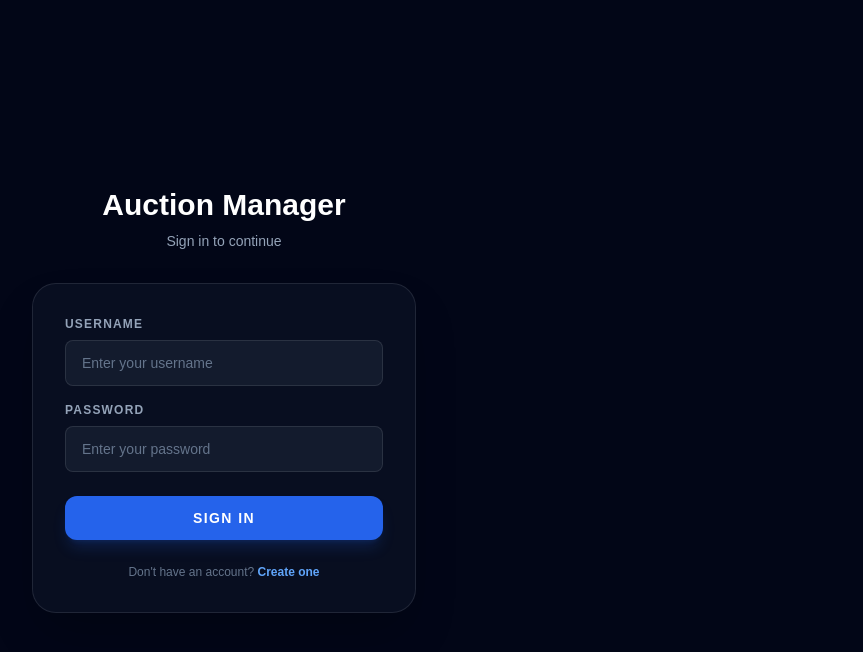
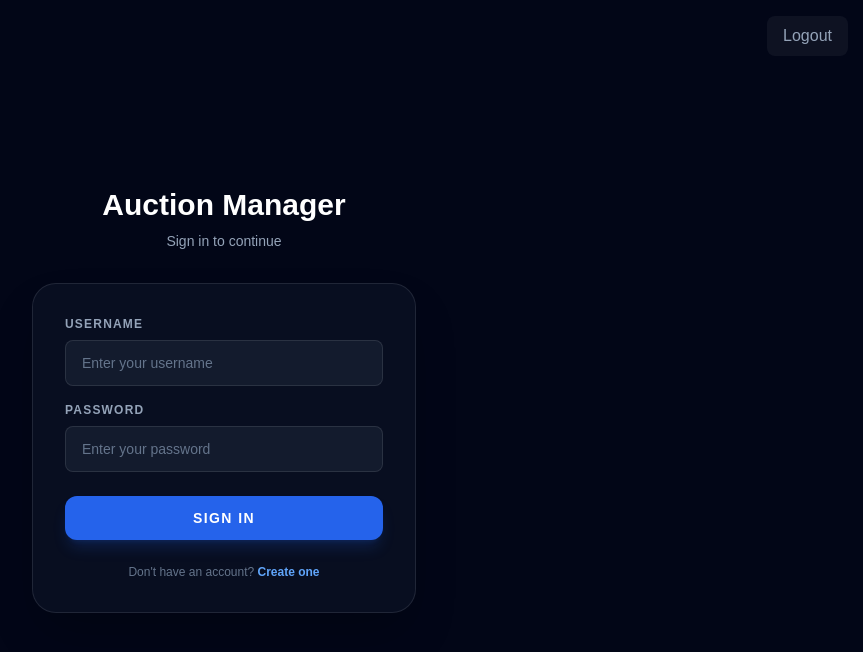
Before and after one commit to anupmehta702/CricketAuctionPro, a React (Vite) app: page /summary/1#/login in a window 1280 px wide. Shown: the top 652 px of the page, without its empty margins (416-1279 px from the left). Built offline with nearby package versions, Linux system fonts and the light colour scheme; sample sign-in values are in the browser's storage; a web font is replaced by a local one.

Commit message:
Ensured that images are loaded from supabase for palyerSelection,auction and squads page along with adding logout button

```diff
--- a/App.tsx
+++ b/App.tsx
@@ -12,12 +12,14 @@ import LoginPage from './pages/LoginPage';
 import CreateAccountPage from './pages/CreateAccountPage';
 import PlayersPage from './pages/PlayersPage';
 import AdminRoute from './components/AdminRoute';
+import LogoutButton from './components/LogoutButton';
 
 const App: React.FC = () => {
   return (
     <AuctionProvider>
       <HashRouter>
         <div className="min-h-screen bg-[#020617] text-white">
+          <LogoutButton />
           <Routes>
             <Route path="/" element={<Navigate to="/login" replace />} />
             <Route path="/login" element={<LoginPage />} />
--- /dev/null
+++ b/components/LogoutButton.tsx
@@ -0,0 +1,26 @@
+import React from 'react';
+import { useNavigate } from 'react-router-dom';
+import { signOut } from '../src/supabaseClient';
+import { useAuction } from '../context/AuctionContext';
+
+const LogoutButton: React.FC = () => {
+  const navigate = useNavigate();
+  const { user } = useAuction();
+
+  const handleLogout = async () => {
+    await signOut();
+    navigate('/login');
+  };
+
+  return user ? (
+    <button
+      onClick={handleLogout}
+      className="fixed top-4 right-4 bg-white/5 text-slate-400 px-4 py-2 rounded-lg hover:text-red-500 hover:bg-white/10 transition-colors focus:outline-none"
+      title="Logout"
+    >
+      Logout
+    </button>
+  ) : null;
+};
+
+export default LogoutButton;
--- a/pages/AuctionPage.tsx
+++ b/pages/AuctionPage.tsx
@@ -79,8 +79,8 @@ const AuctionPage: React.FC = () => {
 
             <div className="relative bg-slate-900 border-4 border-yellow-500 rounded-3xl p-8 shadow-2xl animate-slide-up">
               <div className="relative w-48 h-48 mx-auto mb-6">
-                <img src={playersImages[currentPlayer.imageUrl]} className="w-full h-full object-cover rounded-full border-4 border-white/10 shadow-lg" alt={currentPlayer.name} />
-                <img src={teamImages[winningTeam.logo]} className="absolute -bottom-2 -right-2 w-20 h-20 bg-slate-800 object-contain p-2 rounded-full border-4 border-slate-700 shadow-md" alt={winningTeam.name} />
+                <img src={currentPlayer.imageUrl} className="w-full h-full object-cover rounded-full border-4 border-white/10 shadow-lg" alt={currentPlayer.name} />
+                <img src={winningTeam.logo} className="absolute -bottom-2 -right-2 w-20 h-20 bg-slate-800 object-contain p-2 rounded-full border-4 border-slate-700 shadow-md" alt={winningTeam.name} />
               </div>
 
               <h2 className="text-5xl font-bold font-display text-white tracking-tight animate-text-glow">{currentPlayer.name}</h2>
@@ -159,7 +159,7 @@ const AuctionPage: React.FC = () => {
               {/* Player Image - Large & Card Style */}
               <div className="w-full md:w-40 h-48 md:h-40 rounded-3xl bg-slate-800 border border-white/10 overflow-hidden flex items-center justify-center shrink-0 shadow-inner">
                 {currentPlayer.imageUrl ? (
-                  <img src={playersImages[currentPlayer.imageUrl]} className="w-full h-full object-cover" alt={currentPlayer.name} />
+                  <img src={currentPlayer.imageUrl} className="w-full h-full object-cover" alt={currentPlayer.name} />
                 ) : (
                   <iconify-icon icon="lucide:user" className="text-6xl text-slate-700" />
                 )}
--- a/pages/PlayerSelectionPage.tsx
+++ b/pages/PlayerSelectionPage.tsx
@@ -115,7 +115,7 @@ const PlayerSelectionPage: React.FC = () => {
                   <div className="flex items-center gap-4">
                     <div className="w-12 h-12 rounded-xl bg-slate-800 flex items-center justify-center border border-white/5 overflow-hidden">
                       {p.imageUrl ? (
-                        <img src={playersImages[p.imageUrl]} className="w-full h-full object-cover" alt={p.name} />
+                        <img src={p.imageUrl} className="w-full h-full object-cover" alt={p.name} />
                       ) : (
                         <iconify-icon icon="lucide:user" className="text-xl text-slate-600" />
                       )}
--- a/pages/RosterPage.tsx
+++ b/pages/RosterPage.tsx
@@ -32,7 +32,7 @@ const EditTeamModal: React.FC<EditTeamModalProps> = ({ team, onUpdate, onCancel
         <h2 className="text-xl font-bold mb-4">Edit Team</h2>
         {team.logo && (
             <div className="w-24 h-24 mx-auto mb-4 rounded-full overflow-hidden border-2 border-slate-600">
-              <img src={teamsImages[team.logo]} alt={`${team.name} logo`} className="w-full h-full object-cover" />
+              <img src={team.logo} alt={`${team.name} logo`} className="w-full h-full object-cover" />
             </div>
         )}
         <form onSubmit={handleSubmit}>
@@ -123,7 +123,7 @@ const RosterPage: React.FC = () => {
         <div className="flex justify-between items-center mb-6">
           <div className="flex items-center gap-3">
             <div className="w-10 h-10 rounded-full border border-white/10 flex items-center justify-center">
-              {activeTeam.logo && <img src={teamsImages[activeTeam.logo]} className="w-full h-full object-cover" />}
+              {activeTeam.logo && <img src={activeTeam.logo} className="w-full h-full object-cover" />}
             </div>
             <div>
               <h1 className="text-xl font-bold font-display">{activeTeam?.name || 'Rosters'}</h1>
@@ -182,7 +182,7 @@ const RosterPage: React.FC = () => {
             teamRoster.map(p => (
               <div key={p.id} className="glass-card rounded-2xl p-4 flex gap-4 items-center group active:scale-[0.98] transition-all">
                 <div className="w-14 h-14 rounded-xl bg-slate-800 border border-white/10 flex items-center justify-center shrink-0 relative overflow-hidden">
-                  {p.imageUrl ? <img src={playersImages[p.imageUrl]} className="w-full h-full object-cover" /> : <iconify-icon icon="lucide:user" className="text-2xl text-slate-600" />}
+                  {p.imageUrl ? <img src={p.imageUrl} className="w-full h-full object-cover" /> : <iconify-icon icon="lucide:user" className="text-2xl text-slate-600" />}
                 </div>
                 <div className="flex-1">
                   <div className="flex items-center gap-2 mb-0.5">
--- a/src/supabaseClient.ts
+++ b/src/supabaseClient.ts
@@ -4,3 +4,10 @@ const supabaseUrl = import.meta.env.VITE_SUPABASE_URL;
 const supabaseAnonKey = import.meta.env.VITE_SUPABASE_ANON_KEY;
 
 export const supabase = createClient(supabaseUrl, supabaseAnonKey);
+
+export const signOut = async () => {
+    const { error } = await supabase.auth.signOut();
+    if (error) {
+      console.error('Error signing out:', error);
+    }
+  };
```
